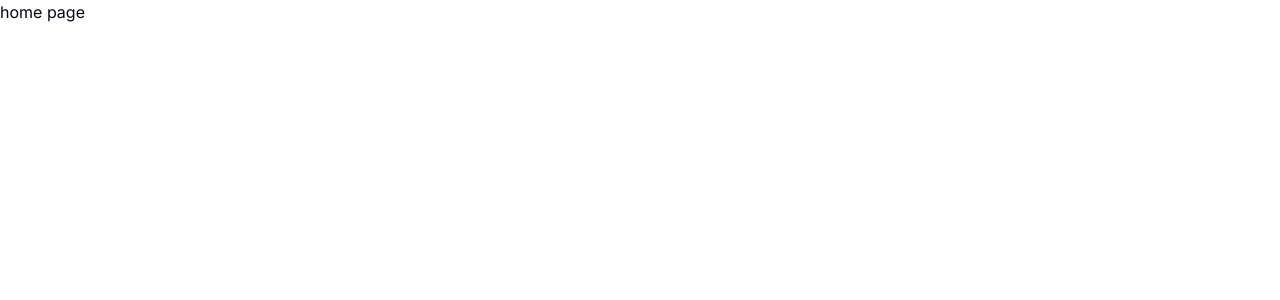
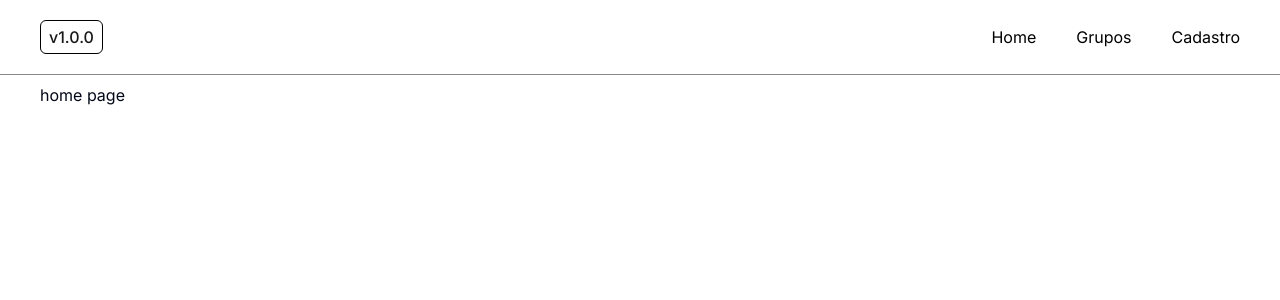
Before and after one commit to MatheusMangueira/Taskrow-test, a Next.js app in the folder Parte3/react-application/: page / in a window 1280 px wide. Shown: the top 300 px of the page. Built offline with nearby package versions, Linux system fonts and the light colour scheme.

Commit message:
fix:  update

```diff
--- a/Parte3/react-application/src/app/layout.tsx
+++ b/Parte3/react-application/src/app/layout.tsx
@@ -1,22 +1,26 @@
-import type { Metadata } from 'next'
-import { Inter } from 'next/font/google'
-import './globals.css'
+import type { Metadata } from 'next';
+import { Inter } from 'next/font/google';
+import './globals.css';
+import { Navbar } from './components/NavBar/NavBar';
 
-const inter = Inter({ subsets: ['latin'] })
+const inter = Inter({ subsets: ['latin'] });
 
 export const metadata: Metadata = {
   title: 'React Application',
-  description: '',
-}
+  description: ''
+};
 
 export default function RootLayout({
-  children,
+  children
 }: {
-  children: React.ReactNode
+  children: React.ReactNode;
 }) {
   return (
     <html lang="en">
-      <body className={inter.className}>{children}</body>
+      <body className={inter.className}>
+        <Navbar />
+        <div className="flex justify-center">{children}</div>
+      </body>
     </html>
-  )
+  );
 }
--- a/Parte3/react-application/src/app/page.tsx
+++ b/Parte3/react-application/src/app/page.tsx
@@ -1,3 +1,7 @@
 export default function HomePage() {
-  return <div>home page</div>;
+  return (
+    <main className="lg:px-10 p-2 max-w-[1920px] flex justify-center w-full">
+      <div className="flex flex-col w-full">home page</div>
+    </main>
+  );
 }
```
